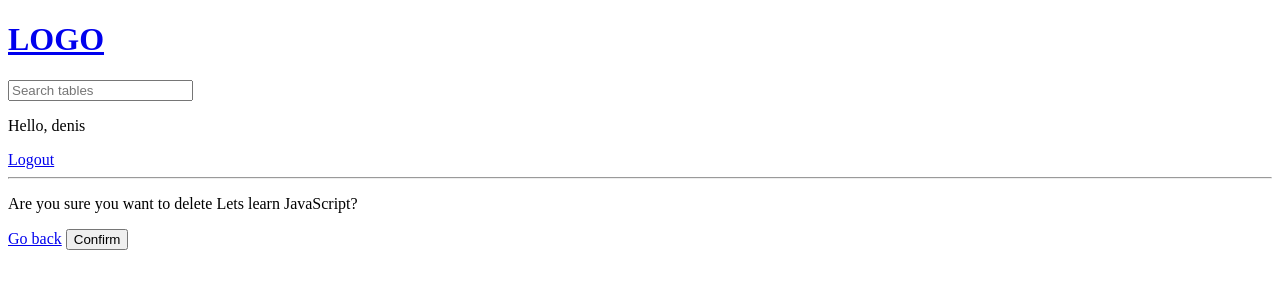
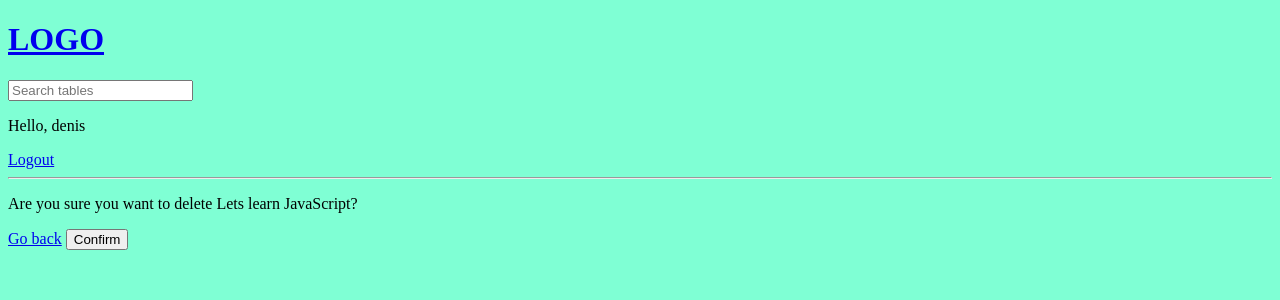
Before and after one commit to sound-round/tabletalks, a Django app: page /delete-table/1/ in a window 1280 px wide. Shown: the top 300 px of the page. Run offline with Django 3.2, Linux system fonts and the light colour scheme; a user stored in the database is signed in; data comes from the database, SQL or seed files in the repository.

Commit message:
Add static/

```diff
--- a/tabletalks/settings.py
+++ b/tabletalks/settings.py
@@ -120,3 +120,5 @@ USE_TZ = True
 # https://docs.djangoproject.com/en/2.2/howto/static-files/
 
 STATIC_URL = '/static/'
+
+STATICFILES_DIRS = [os.path.join(BASE_DIR, 'static')]
--- /dev/null
+++ b/tabletalks/static/styles/main.css
@@ -0,0 +1,3 @@
+body {
+    background-color: aquamarine;
+}
--- a/tabletalks/templates/main.html
+++ b/tabletalks/templates/main.html
@@ -1,4 +1,6 @@
 <!doctype html>
+{% load static %}
+
 <html lang="en">
 <head>
     <meta charset="UTF-8">
@@ -6,6 +8,7 @@
           content="width=device-width, user-scalable=no, initial-scale=1.0, maximum-scale=1.0, minimum-scale=1.0">
     <meta http-equiv="X-UA-Compatible" content="ie=edge">
     <title>tableTalks</title>
+    <link rel="stylesheet" type="text/css" media="screen" href="{% static 'styles/main.css' %}">
 </head>
 <body>
     {% include 'navbar.html' %}
```
